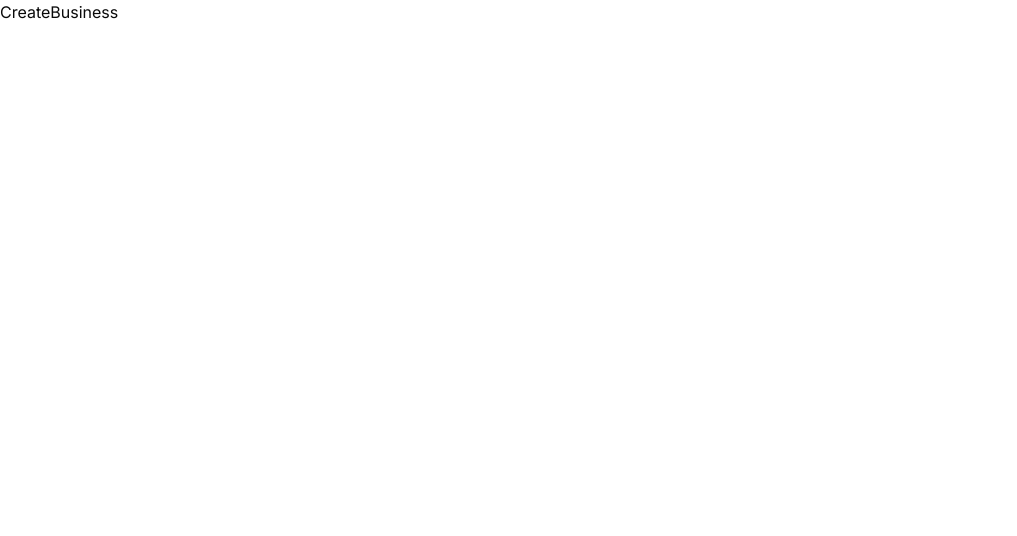
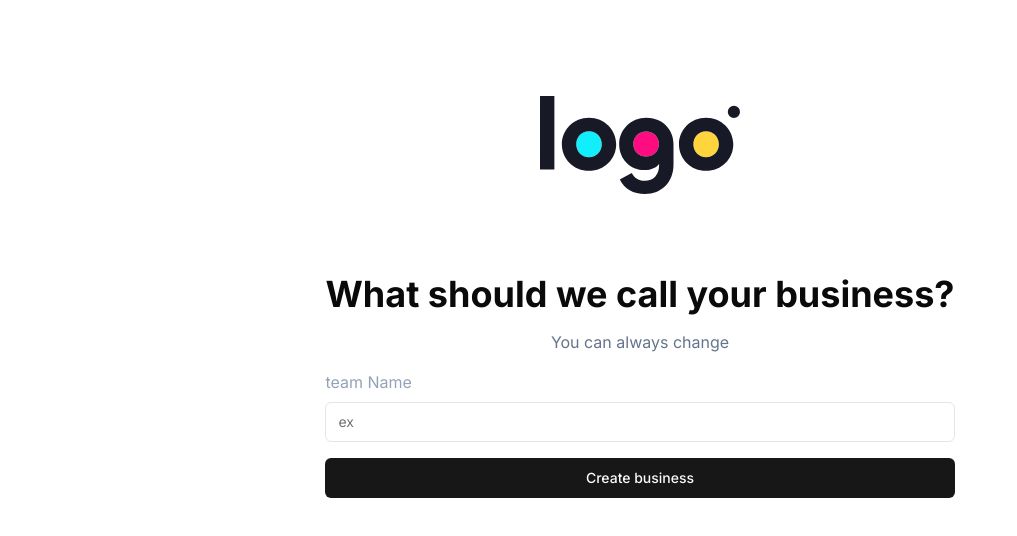
Before and after one commit to musiienko25/meeting-scheduler, a Next.js app: page /create-business in a window 1280 px wide. Shown: the top 536 px of the page, without its empty margins (0-1017 px from the left). Built offline with nearby package versions, Linux system fonts and the light colour scheme; no server answers.

Commit message:
dynamic creation page

```diff
--- a/app/(routes)/create-business/page.jsx
+++ b/app/(routes)/create-business/page.jsx
@@ -1,7 +1,58 @@
-import React from "react";
+"use client";
+
+import { Button } from "@/components/ui/button";
+import { Input } from "@/components/ui/input";
+import { useKindeBrowserClient } from "@kinde-oss/kinde-auth-nextjs";
+import { doc, getFirestore, setDoc } from "firebase/firestore";
+import Image from "next/image";
+import React, { useState } from "react";
+import { app } from "@/config/FirebaseConfig";
+import { toast } from "sonner";
+import { useRouter } from "next/navigation";
 
 const CreateBusiness = () => {
-  return <div>CreateBusiness</div>;
+  const [businessName, setBusinessName] = useState();
+  const db = getFirestore(app);
+  const { user } = useKindeBrowserClient();
+  const router = useRouter();
+
+  /**
+   * On Create Business Button On Click to Create busines and Save on Firebase
+   */
+  const onCreateBusiness = async () => {
+    console.log("btn Click", businessName);
+    await setDoc(doc(db, "Business", user.email), {
+      businessName: businessName.replace(" ", "_"),
+      email: user.email,
+      userName: user.given_name + " " + user.family_name,
+    }).then((resp) => {
+      console.log("Document Saved");
+      toast("New Business Created!");
+      router.push("/dashboard");
+    });
+  };
+  return (
+    <div className="p-14 items-center flex flex-col gap-20 my-10">
+      <Image src="/logo.svg" width={200} height={200} alt="image" />
+      <div className="flex flex-col items-center gap-4 max-w-3xl">
+        <h2 className="text-4xl font-bold">
+          What should we call your business?
+        </h2>
+        <p className="text-slate-500">You can always change</p>
+        <div className="w-full">
+          <label className="text-slate-400">team Name</label>
+          <Input
+            placeholder="ex"
+            className="mt-2"
+            onChange={(e) => setBusinessName(e.target.value)}
+          />
+        </div>
+        <Button className="w-full" onClick={onCreateBusiness}>
+          Create business
+        </Button>
+      </div>
+    </div>
+  );
 };
 
 export default CreateBusiness;
--- a/app/dashboard/page.jsx
+++ b/app/(routes)/dashboard/page.jsx
@@ -6,14 +6,15 @@ import {
   LogoutLink,
   useKindeBrowserClient,
 } from "@kinde-oss/kinde-auth-nextjs";
-import { useEffect } from "react";
+import { useEffect, useState } from "react";
 import { app } from "@/config/FirebaseConfig";
 import { useRouter } from "next/navigation";
 
 const Dashboard = () => {
+  const router = useRouter();
   const { user } = useKindeBrowserClient();
+  const [loading, setLoading] = useState();
 
-  const router = useRouter();
   useEffect(() => {
     user && isBusinessRegistered();
   }, [user]);
@@ -21,17 +22,23 @@ const Dashboard = () => {
   const isBusinessRegistered = async () => {
     const db = getFirestore(app);
 
-    const docRef = doc(db, "BUSINESS", user.email);
+    const docRef = doc(db, "Business", user.email);
     const docSnap = await getDoc(docRef);
 
     if (docSnap.exists()) {
       console.log("Document data:", docSnap.data());
+      setLoading(false);
     } else {
       // docSnap.data() will be undefined in this case
+      setLoading(false);
       console.log("No such document!");
-      router.replace("./create-business");
+      router.replace("/create-business");
     }
   };
+
+  if (loading) {
+    return <h2>Loading...</h2>;
+  }
 
   return (
     <div>
--- a/app/layout.js
+++ b/app/layout.js
@@ -1,5 +1,6 @@
 import { Inter } from "next/font/google";
 import "./globals.css";
+import { Toaster } from "@/components/ui/sonner";
 
 const inter = Inter({ subsets: ["latin"] });
 
@@ -11,7 +12,9 @@ export const metadata = {
 export default function RootLayout({ children }) {
   return (
     <html lang="en">
-      <body className={inter.className}>{children}</body>
+      <body className={inter.className}>
+        {children} <Toaster />
+      </body>
     </html>
   );
 }
--- /dev/null
+++ b/components/ui/input.jsx
@@ -0,0 +1,20 @@
+import * as React from "react";
+
+import { cn } from "@/lib/utils";
+
+const Input = React.forwardRef(({ className, type, ...props }, ref) => {
+  return (
+    <input
+      type={type}
+      className={cn(
+        "flex h-10 w-full rounded-md border border-input bg-background px-3 py-2 text-sm ring-offset-background file:border-0 file:bg-transparent file:text-sm file:font-medium placeholder:text-muted-foreground focus-visible:outline-none focus-visible:ring-2 focus-visible:ring-ring focus-visible:ring-offset-2 disabled:cursor-not-allowed disabled:opacity-50",
+        className
+      )}
+      ref={ref}
+      {...props}
+    />
+  );
+});
+Input.displayName = "Input";
+
+export { Input };
--- /dev/null
+++ b/components/ui/sonner.jsx
@@ -0,0 +1,28 @@
+"use client";
+import { useTheme } from "next-themes";
+import { Toaster as Sonner } from "sonner";
+
+const Toaster = ({ ...props }) => {
+  const { theme = "system" } = useTheme();
+
+  return (
+    <Sonner
+      theme={theme}
+      className="toaster group"
+      toastOptions={{
+        classNames: {
+          toast:
+            "group toast group-[.toaster]:bg-background group-[.toaster]:text-foreground group-[.toaster]:border-border group-[.toaster]:shadow-lg",
+          description: "group-[.toast]:text-muted-foreground",
+          actionButton:
+            "group-[.toast]:bg-primary group-[.toast]:text-primary-foreground",
+          cancelButton:
+            "group-[.toast]:bg-muted group-[.toast]:text-muted-foreground",
+        },
+      }}
+      {...props}
+    />
+  );
+};
+
+export { Toaster };
--- a/package.json
+++ b/package.json
@@ -16,8 +16,10 @@
     "firebase": "^10.10.0",
     "lucide-react": "^0.364.0",
     "next": "14.1.4",
+    "next-themes": "^0.3.0",
     "react": "^18",
     "react-dom": "^18",
+    "sonner": "^1.4.41",
     "tailwind-merge": "^2.2.2",
     "tailwindcss-animate": "^1.0.7"
   },
```
Also changed, not shown: 1 other file (tests, documents, lock files or other folders).
